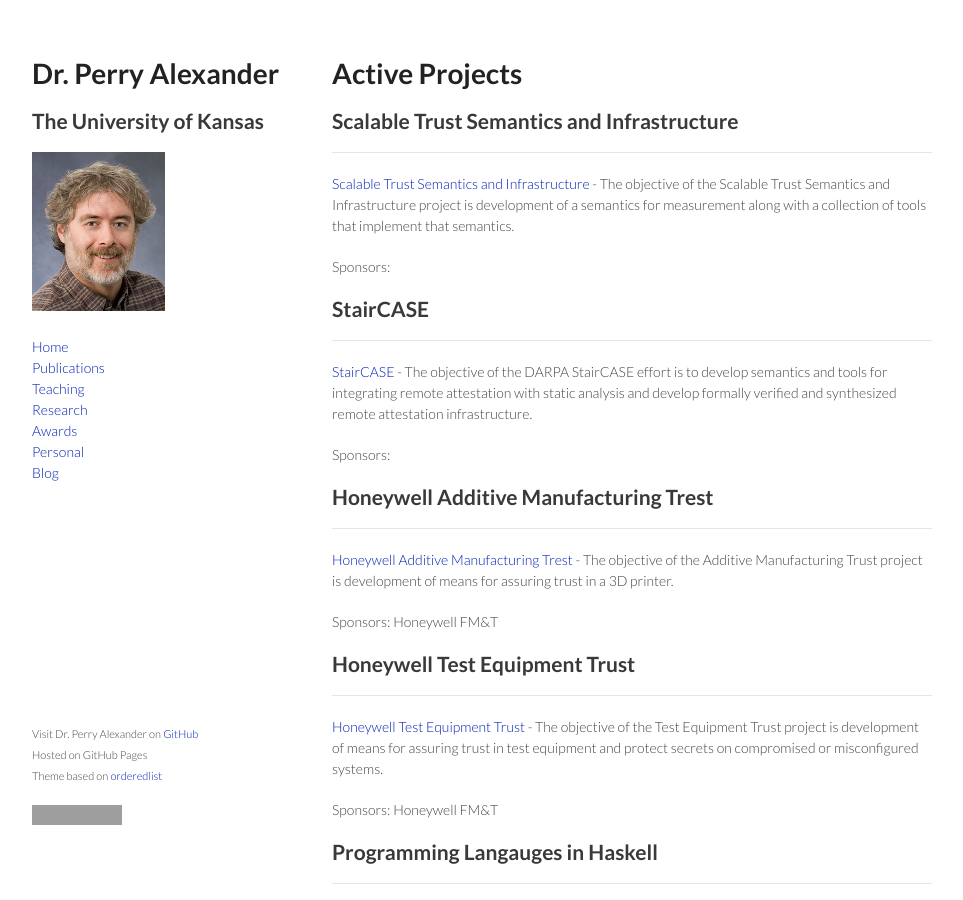
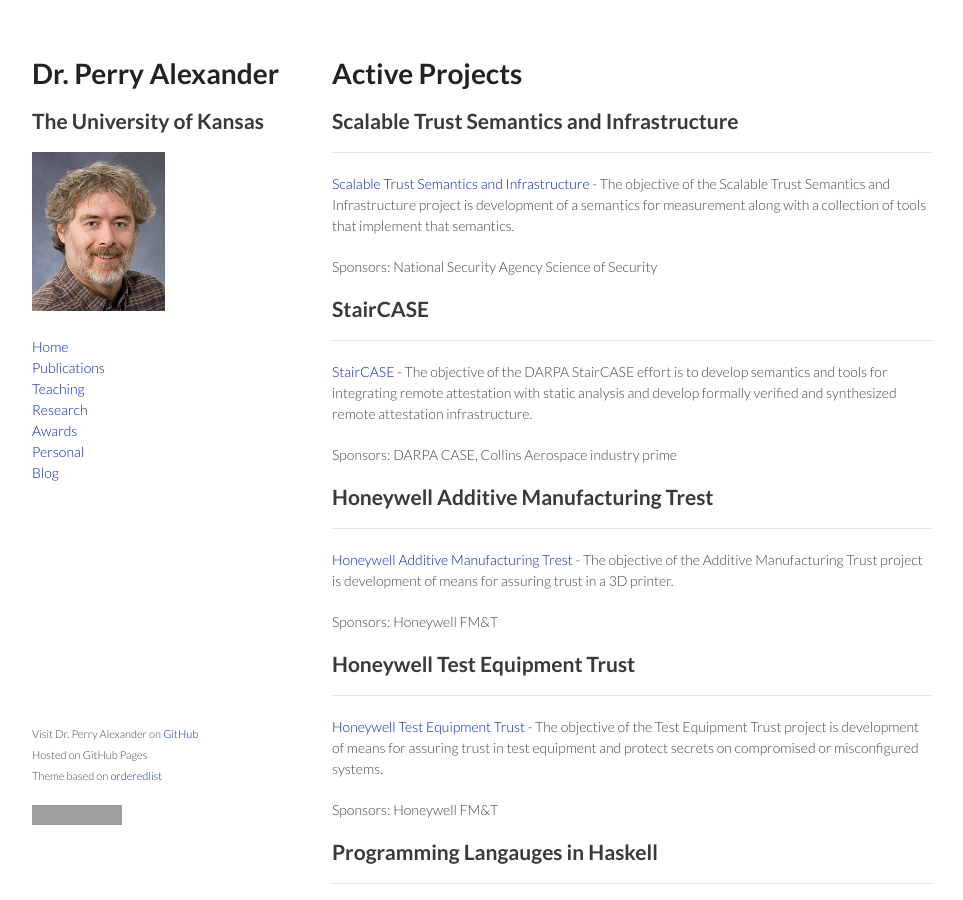
Before and after one commit to palexand/palexand.github.io, a Jekyll site: the page built from research.md, in a window 1280 px wide and 900 px high. Shown: the whole window, without its empty margins (158-1121 px from the left). Built offline with Jekyll 4.4.1, drawn with Linux system fonts in a browser that asks for light colours; grey boxes are pictures that could not be loaded.

Commit message:
updating projects

```diff
--- a/_data/projects.yml
+++ b/_data/projects.yml
@@ -3,11 +3,14 @@
   github: ku-sldg
   repo:
   description: "The objective of the Scalable Trust Semantics and Infrastructure project is development of a semantics for measurement along with a collection of tools that implement that semantics."
+  sponsor: National Security Agency Science of Security
+
 - name: StairCASE
   ghpages:
   github: ku-sldg
   repo:
   description: "The objective of the DARPA StairCASE effort is to develop semantics and tools for integrating remote attestation with static analysis and develop formally verified and synthesized remote attestation infrastructure."
+  sponsor: DARPA CASE, Collins Aerospace industry prime
 
 - name: Honeywell Additive Manufacturing Trest
   ghpages:
```
